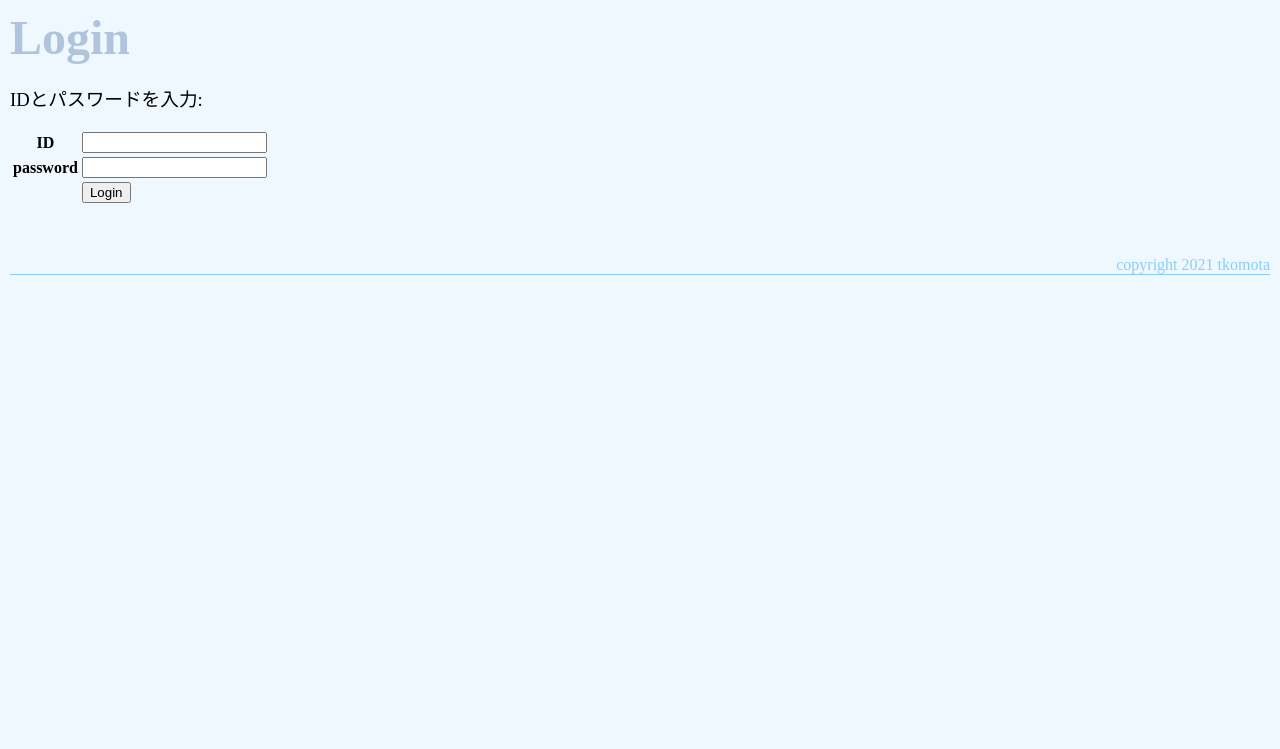
After one commit to TetsuyaKomota/inv_aki_flask, a Flask app: page /main/login in a window 1280 px wide. The commit adds this page. Shown: the top 749 px of the page. Run offline with Flask 3, Linux system fonts and the light colour scheme.

Commit message:
[update - main.py] 適当にメイン画面を編集

```diff
--- a/inv_aki_flask/app.py
+++ b/inv_aki_flask/app.py
@@ -5,6 +5,7 @@ from inv_aki_flask.views import index, main
 app = Flask(__name__)
 app.register_blueprint(index.view)
 app.register_blueprint(main.view)
+app.secret_key = b"random string..."
 
 
 def launch_for_local():
--- /dev/null
+++ b/inv_aki_flask/static/style.css
@@ -0,0 +1,33 @@
+body {
+    margin: 10px;
+    background-color: aliceblue;
+}
+h1 {
+    color: lightsteelblue;
+    font-size: 36pt;
+    margin: 0px;
+}
+p {
+    font-size: 14pt;
+}
+
+div.footer {
+    text-align: right;
+    border-bottom: 1px solid lightskyblue;
+    color: lightskyblue;
+    margin: 50px 0px;
+}
+
+div.logout {
+    position: absolute;
+    right: 10px;
+    top: 10px;
+    font-weight: bold;
+    font-size: 12pt;
+}
+
+pre {
+    background-color: white;
+    font-size: 12pt;
+    padding: 10px;
+}
--- /dev/null
+++ b/inv_aki_flask/templates/layout.html
@@ -0,0 +1,17 @@
+<!docstyle html>
+<html lang="ja">
+    <head>
+            <title>{% block title %}{% endblock %}</title>
+        <meta charset="utf-8" />
+        <link rel="stylesheet"
+            href="{{url_for('static', filename='style.css')}}">
+    </head>
+    <body>
+        <h1>{% block headline %}{% endblock %}</h1>
+        {% block content %}{% endblock %}
+
+        <div class="footer">
+            {% block footer %}{% endblock %}
+        </div>
+    </body>
+</html>
--- /dev/null
+++ b/inv_aki_flask/templates/login.html
@@ -0,0 +1,37 @@
+{% extends "layout.html" %}
+
+{% block title %}
+Login
+{% endblock %}
+
+{% block headline %}
+{{ title }}
+{% endblock %}
+
+{% block content %}
+<p>{{ message }}</p>
+<form method="post" action="/main/login">
+<table>
+    <tr>
+        <th>ID</th>
+        <td>
+            <input type="text" name="id" value="{{id}}">
+        </td>
+    </tr>
+    <tr>
+        <th>password</th>
+        <td>
+            <input type="password" name="pass">
+        </td>
+    </tr>
+    <th></th>
+    <td>
+        <input type="submit" value="Login">
+    </td>
+</table>
+</form>
+{% endblock %}
+
+{% block footer %}
+copyright 2021 tkomota
+{% endblock %}
--- a/inv_aki_flask/views/main.py
+++ b/inv_aki_flask/views/main.py
@@ -1,10 +1,75 @@
-from datetime import datetime
-
-from flask import Blueprint, render_template
+from flask import Blueprint, redirect, render_template, request, session
 
 view = Blueprint("main", __name__, url_prefix="/main")
+
+member_data = {}
+
+message_data = []
 
 
 @view.route("/", methods=["GET"])
 def show():
-    return render_template("main.html")
+    global message_data
+    if "login" in session and session["login"]:
+        msg = f"Login ID: {session['id']}"
+        return render_template(
+            "main.html",
+            title="逆アキネイター(仮)",
+            message=msg,
+            data=message_data,
+        )
+    else:
+        return redirect("/main/login")
+
+
+@view.route("/", methods=["POST"])
+def form():
+    global message_data
+    msg = request.form.get("comment")
+    message_data.append((session["id"], msg))
+    message_data = message_data[-25:]
+    return redirect("/main/")
+
+
+@view.route("/login", methods=["GET"])
+def login():
+    return render_template(
+        "login.html",
+        title="Login",
+        err=False,
+        message="IDとパスワードを入力: ",
+        id="",
+    )
+
+
+@view.route("/login", methods=["POST"])
+def login_post():
+    global member_data
+    id = request.form.get("id")
+    pswd = request.form.get("pass")
+
+    if id in member_data:
+        session["login"] = pswd == member_data[id]
+    else:
+        member_data[id] = pswd
+        session["login"] = True
+
+    session["id"] = id
+
+    if session["login"]:
+        return redirect("/main/")
+    else:
+        return render_template(
+            "login.html",
+            title="Login",
+            err=False,
+            message="パスワードが違います",
+            id=id,
+        )
+
+
+@view.route("/logout", methods=["GET"])
+def logout():
+    session.pop("id")
+    session.pop("login")
+    return redirect("/main/login")
```
Also changed, not shown: inv_aki_flask/templates/main.html (+38 -10 lines).
